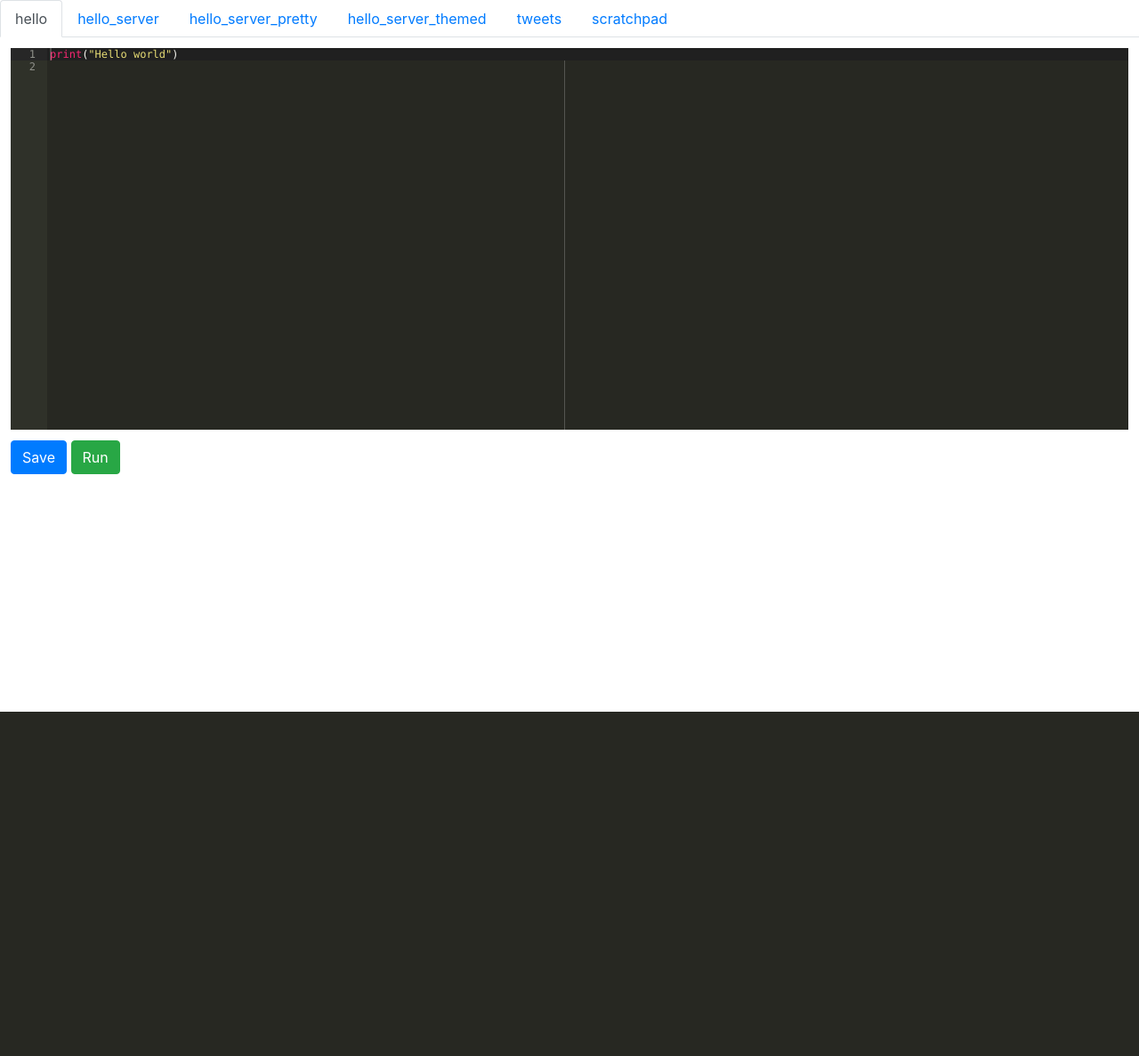
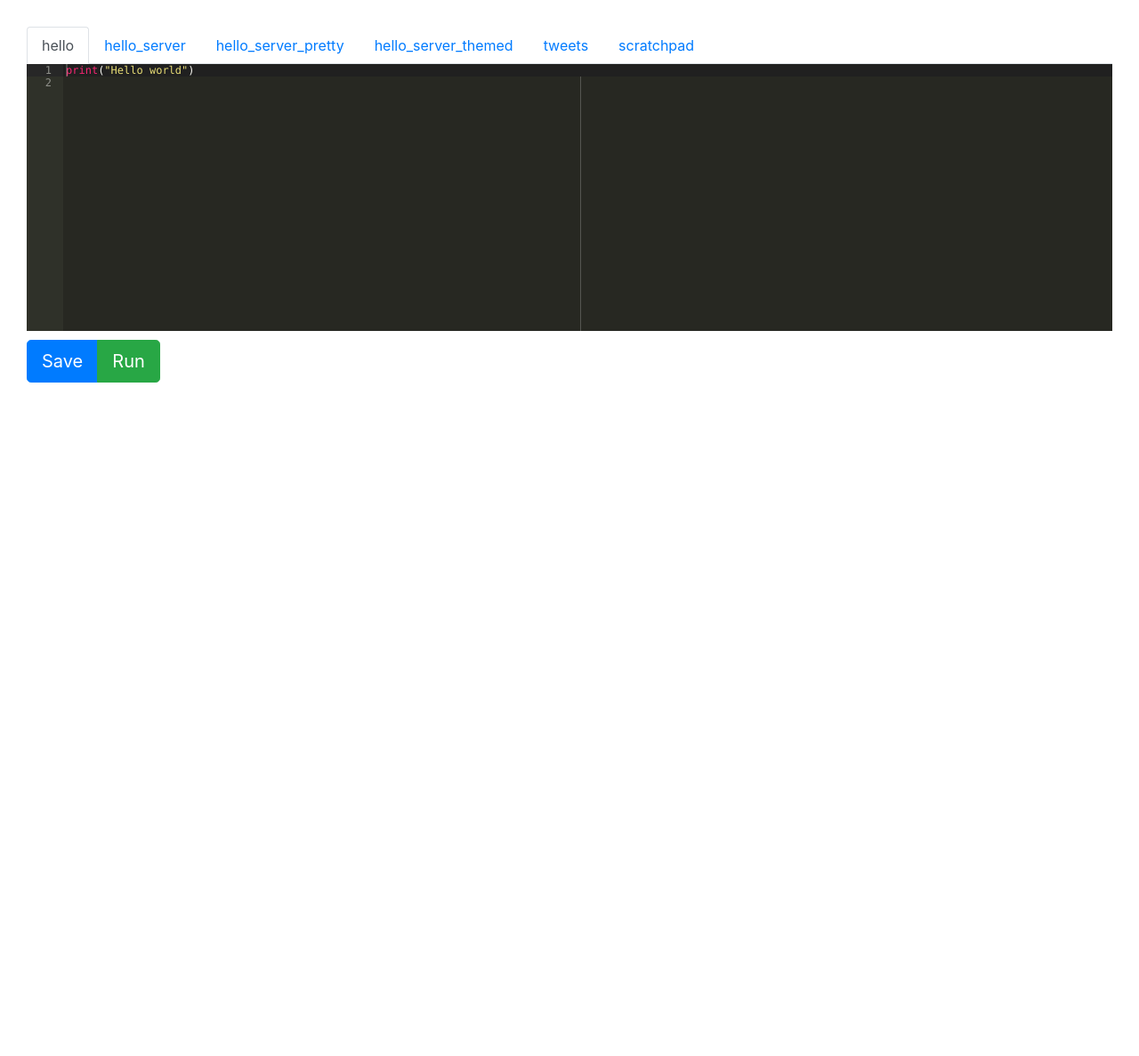
Before and after one commit to praekelt/learning, a Django app: page / in a window 1280 px wide. Shown: the whole page at 89% size. Before the commit the page ends 800 px from the top, so only its background shows below. Run offline with Django 3.2, Linux system fonts and the light colour scheme; some libraries are stand-ins or nearby versions.

Commit message:
Made it prettier.

```diff
--- a/learning/learning/templates/learning/home.html
+++ b/learning/learning/templates/learning/home.html
@@ -6,25 +6,31 @@
     integrity="sha256-FgpCb/KJQlLNfOu91ta32o/NMZxltwRo8QtmkMRdAu8="
     crossorigin="anonymous"></script>
 <style type="text/css" media="screen">
-    .editor {
-        width: 100%;
-        height: 80%;
-        margin-bottom: 12px;
+    body {
+        padding: 30px;
     }
     .editorpanel {
-        height: 70vh;
-        padding: 12px;
+        margin-bottom: 40px;
     }
-    .editorpanel form {
-        height: 100%;
+    .editorpanel .editor{
+        height: 300px;
+        margin-bottom: 10px;
+    }
+    .editorpanel .btn-group {
+        margin: auto;
     }
     #output {
-        height: 20vh;
-        padding: 12px;
+        position: relative;
+        padding-top: 56.3%;
         font: 12px/normal 'Monaco', 'Menlo', 'Ubuntu Mono', 'Consolas', 'source-code-pro', monospace;
         background-color: #21252;
     }
     #output iframe {
+        position: absolute;
+        top: 0;
+        right: 0;
+        bottom: 0;
+        left: 0;
         height: 100%;
         width: 100%;
     }
@@ -61,8 +67,10 @@
         <input name="name" type="hidden" value="{{ name }}" />
         <textarea name="content" id="editorhelper{{ forloop.counter0 }}" style="display: none;">{{ content }}</textarea>
         <div id="editor{{ forloop.counter0 }}" class="editor">{{ content }}</div>
-        <input type="submit" name="save" value="Save" class="btn btn-primary" />
-        <input type="submit" name="run" value="Run" class="btn btn-success" />
+        <div class="btn-group btn-group-lg" role="group">
+            <input type="submit" name="save" value="Save" class="btn btn-primary" />
+            <input type="submit" name="run" value="Run" class="btn btn-success" />
+        </div>
     </form>
 </div>
 {% endfor %}
```
